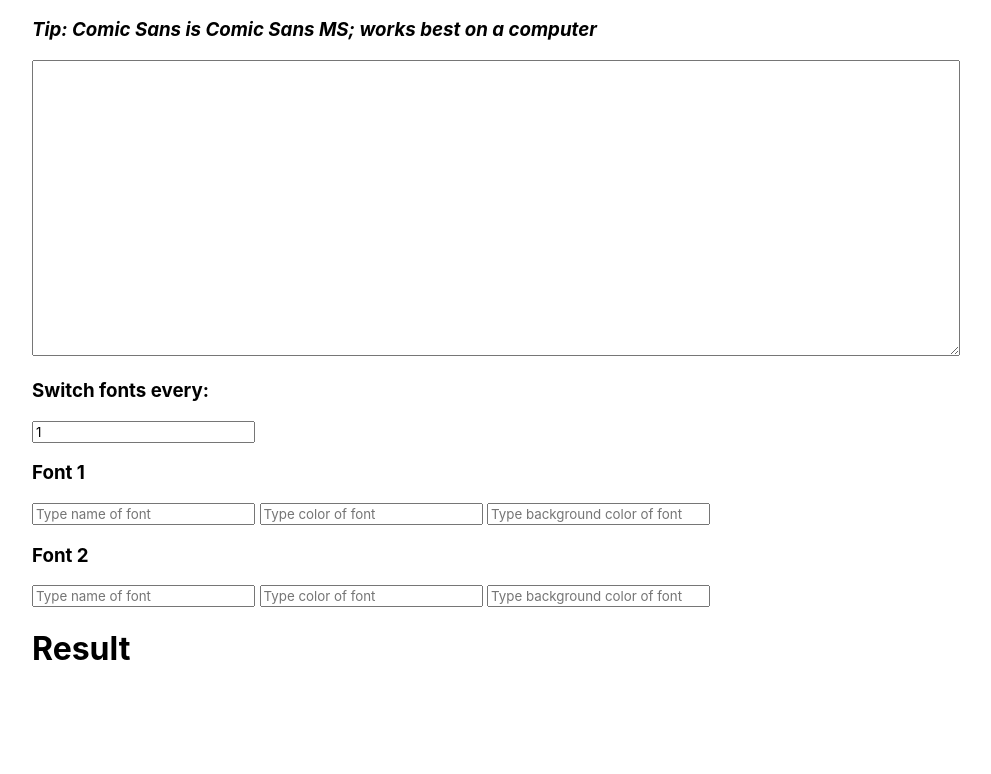
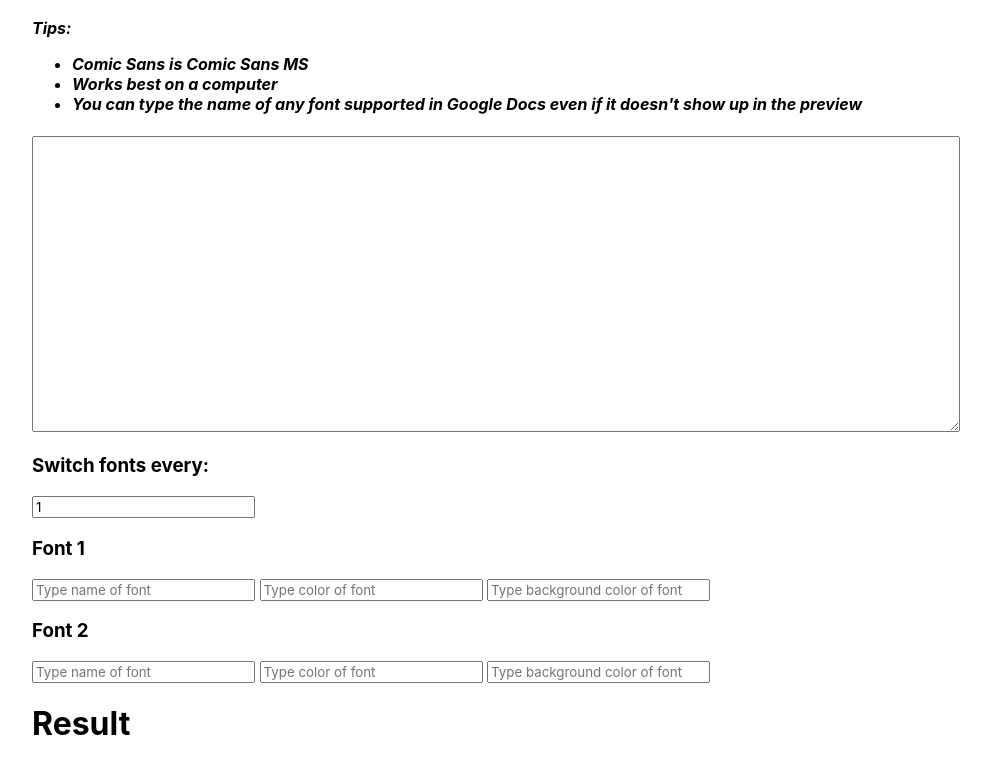
Before and after one commit to eado/fontswitcher, a plain HTML site: page index.html in a window 1280 px wide. Shown: the part 106-880 px from the top of the page, without its empty margins (32-1023 px from the left). Before the commit the page ends 838 px from the top, so only its background shows below. Drawn offline with Linux system fonts and the light colour scheme.

Commit message:
Update index.html

```diff
--- a/index.html
+++ b/index.html
@@ -10,7 +10,11 @@
 </head>
 <body>
     <h1>Font Switcher</h1>
-    <h3><i>Tip: Comic Sans is Comic Sans MS; works best on a computer</i></h3>
+    <h4><i>Tips:<ul>
+       <li>Comic Sans is Comic Sans MS</li>
+       <li>Works best on a computer</li>
+       <li>You can type the name of any font supported in Google Docs even if it doesn't show up in the preview</li>
+    </ul></i></h4>
     <textarea name="" id="text" cols="30" rows="10" onkeyup="stringToHTML()"></textarea>
     <br>
     <h3>Switch fonts every: </h3>
```
